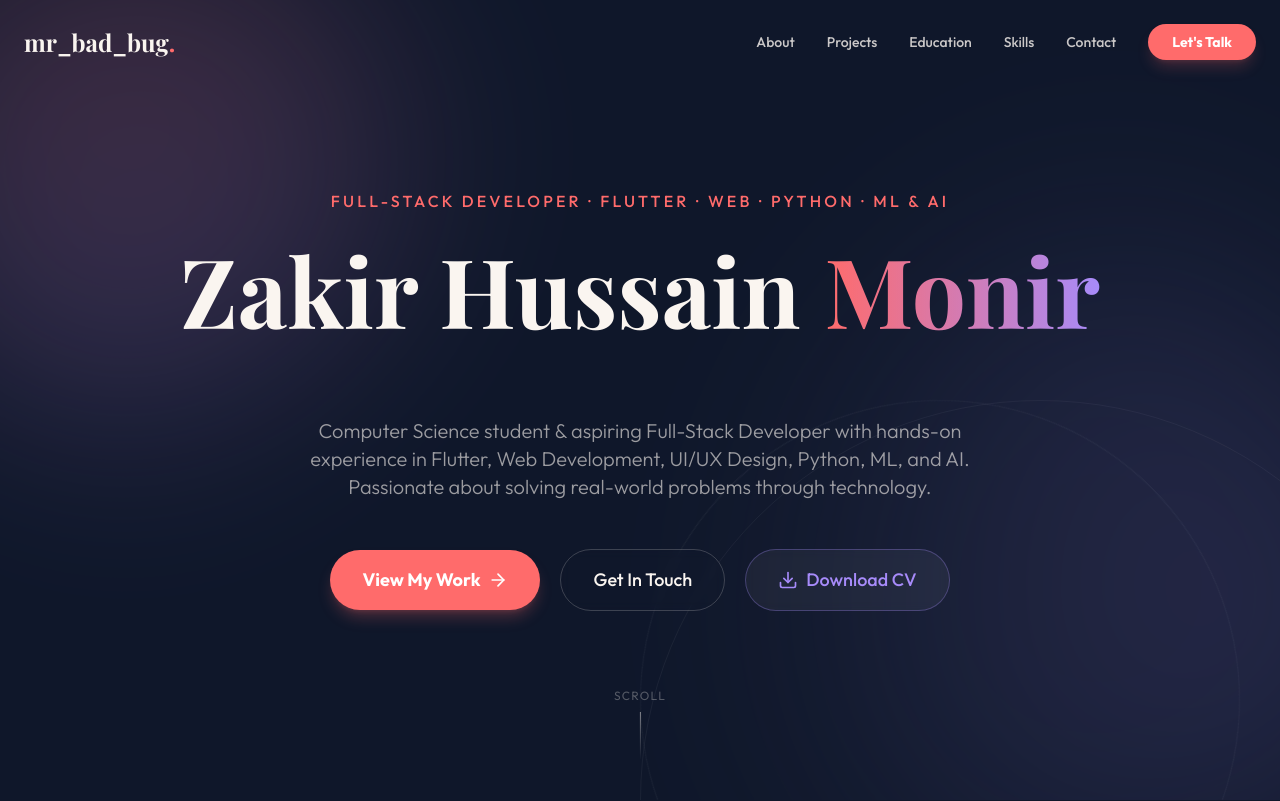
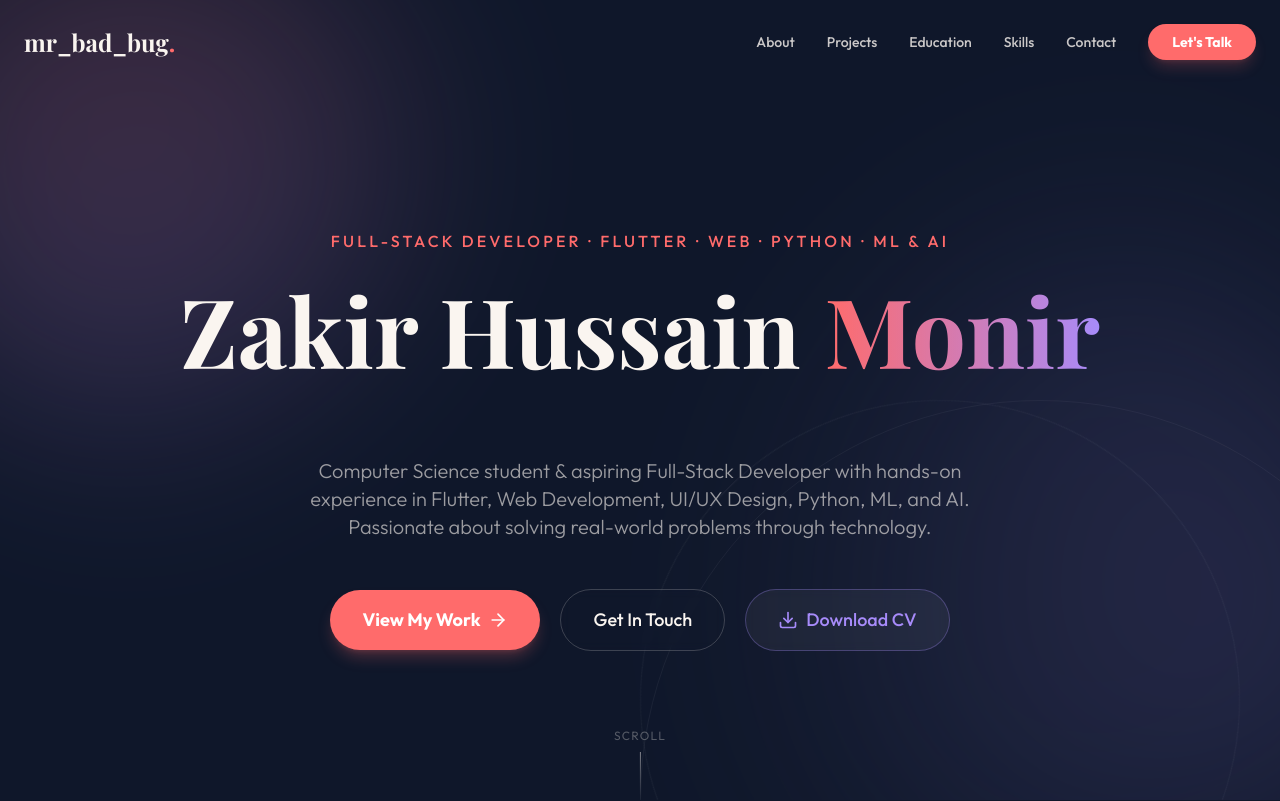
Before and after one commit to mrbadbug/My_Portfulio, a React (Vite) app: page / in a window 1280 px wide. Shown: the top 801 px of the page. Built offline with nearby package versions, Linux system fonts and the light colour scheme; a web font is replaced by a local one.

Commit message:
Update Hero.tsx

```diff
--- a/src/components/Hero.tsx
+++ b/src/components/Hero.tsx
@@ -10,7 +10,7 @@ export function Hero() {
   return (
     <section
       id="hero"
-      className="relative min-h-screen w-full overflow-hidden bg-navy flex items-center justify-center pt-200">
+      className="relative min-h-screen w-full overflow-hidden bg-navy flex items-center justify-center pt-20">
 
       <div className="absolute inset-0 overflow-hidden pointer-events-none">
         <motion.div
@@ -188,7 +188,7 @@ export function Hero() {
         style={{
           opacity
         }}
-        className="absolute bottom-10 left-1/2 transform -translate-x-1/2 text-cream/30 flex flex-col items-center gap-2">
+        className="absolute bottom-0 left-1/2 transform -translate-x-1/2 text-cream/30 flex flex-col items-center gap-2">
 
         <span className="text-xs tracking-widest uppercase">Scroll</span>
         <div className="w-[1px] h-12 bg-gradient-to-b from-cream/50 to-transparent" />
```
